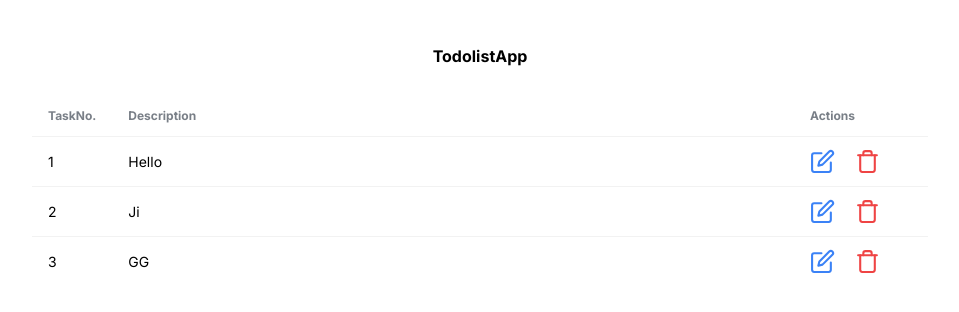
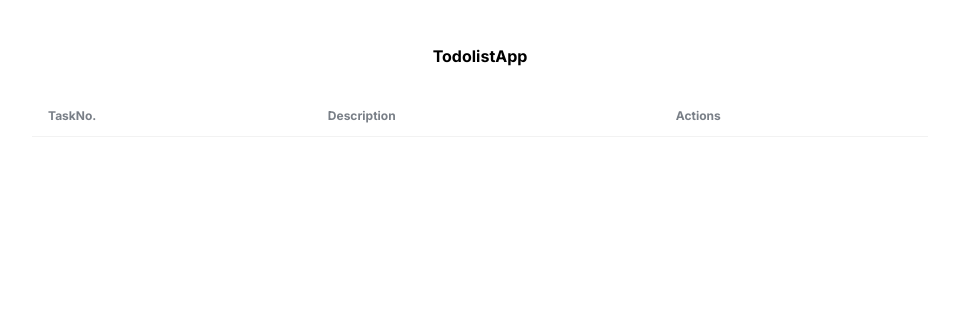
Before and after one commit to zeeshanhaider5121472/nestjs-todolist, a Next.js app: page / in a window 1280 px wide. Shown: the top 312 px of the page, without its empty margins (160-1119 px from the left). Built offline with nearby package versions, Linux system fonts and the light colour scheme; data requests are answered from the project's data file.

Commit message:
testing3

```diff
--- a/src/app/components/Table.tsx
+++ b/src/app/components/Table.tsx
@@ -1,11 +1,9 @@
 import { TableTasks } from "../../../types/tabledata";
-import { Task } from "./Task";
 
 interface TodoList {
   tasks: TableTasks[];
 }
 
-// const Table: React.FC<TodoList> = () => {
 const Table: React.FC<TodoList> = ({ tasks }) => {
   return (
     <div className="overflow-x-auto">
@@ -18,9 +16,9 @@ const Table: React.FC<TodoList> = ({ tasks }) => {
           </tr>
         </thead>
         <tbody>
-          {tasks.map((task) => (
+          {/* {tasks.map((task) => (
             <Task key={task.id} task={task} />
-          ))}
+          ))} */}
         </tbody>
       </table>
     </div>
```
